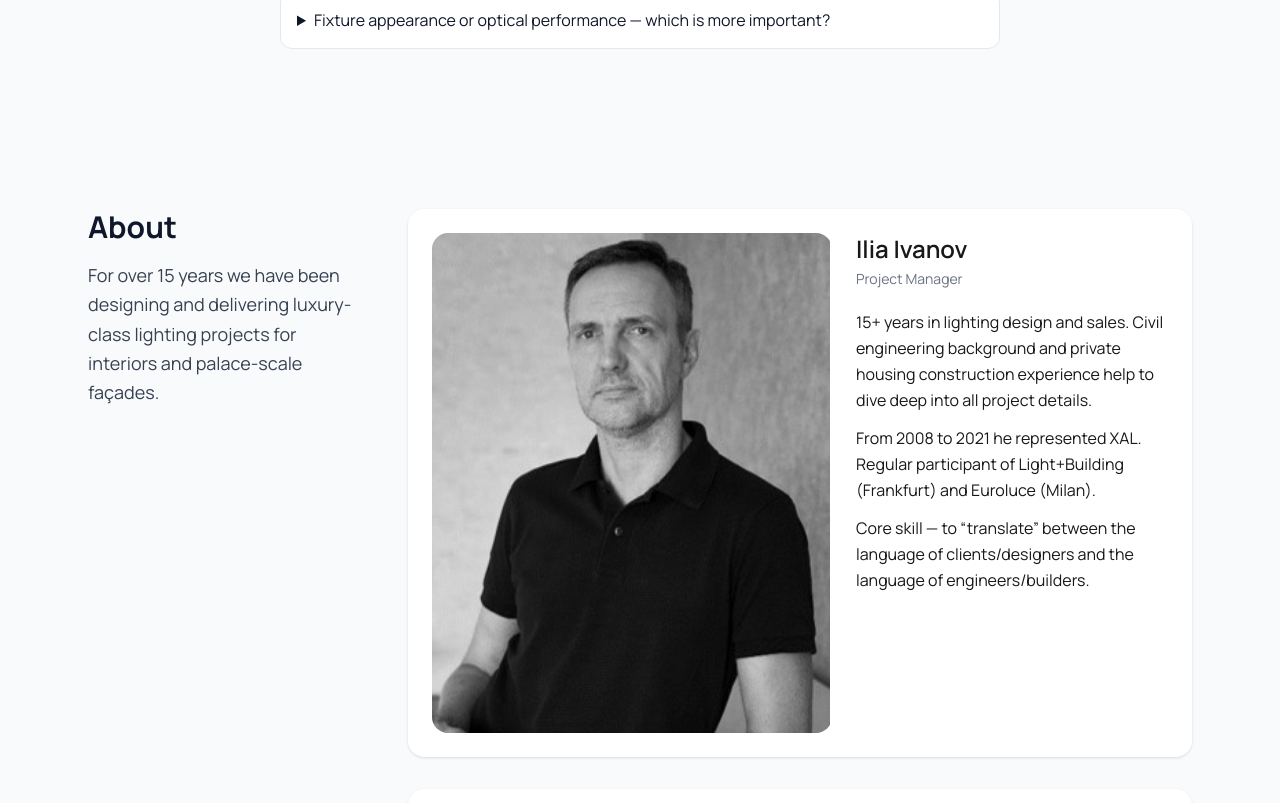
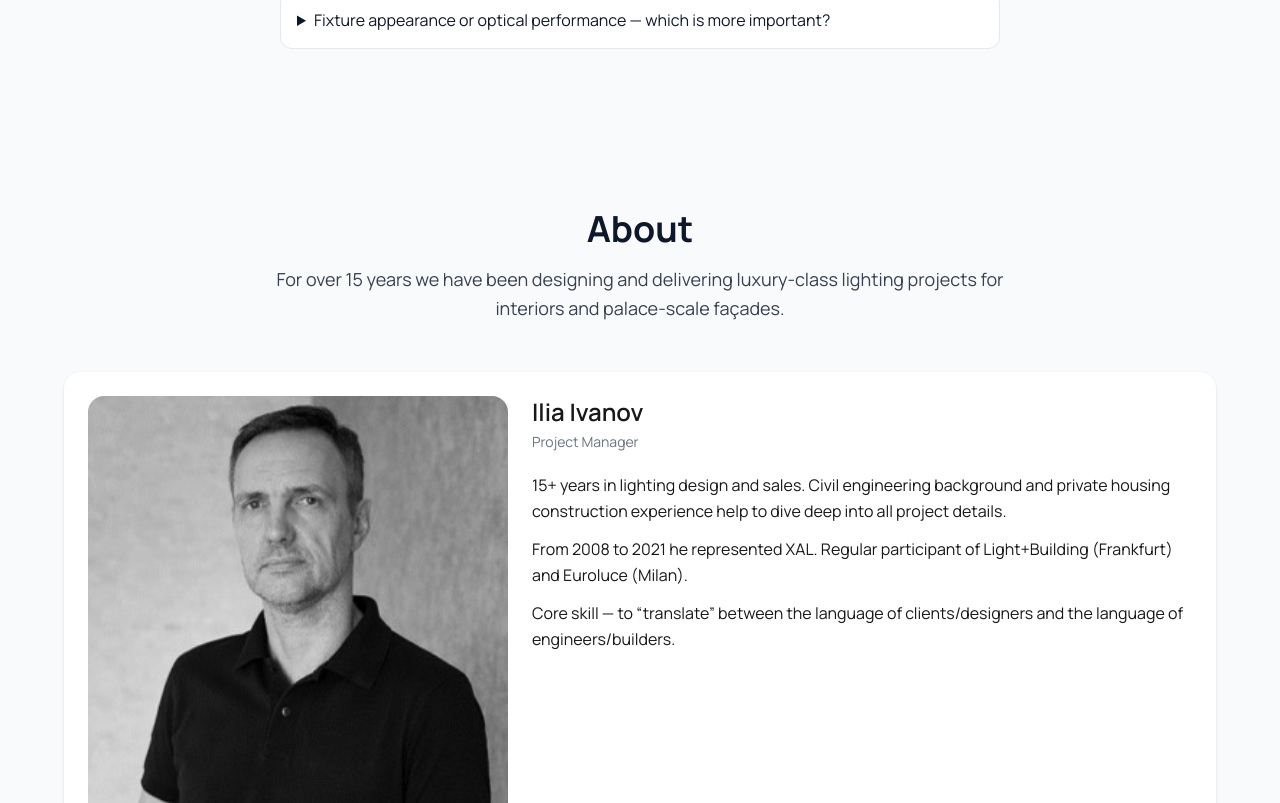
Before and after one commit to ilyaivanov239-rgb/GFLight, a Next.js app: page /en in a window 1280 px wide. Shown: the part 3217-4020 px from the top of the page. Built offline with nearby package versions, Linux system fonts and the light colour scheme.

Commit message:
Update page.tsx

```diff
--- a/app/[lang]/page.tsx
+++ b/app/[lang]/page.tsx
@@ -484,11 +484,12 @@ const SOCIAL = [
       </section>
 
       {/* ABOUT */}
-      <section id="about" className="scroll-mt-24 py-20 px-6 max-w-6xl mx-auto">
-        <div className="grid grid-cols-1 lg:grid-cols-[280px,1fr] gap-10 items-start">
-          {/* ЛЕВО */}
-          <div className="text-left">
-            <h2 className="text-3xl font-bold mb-4">{lang === 'en' ? 'About' : lang === 'pt' ? 'Sobre' : 'О нас'}</h2>
+<section id="about-section" className="scroll-mt-24 py-20 px-6">
+  {/* Вступление сверху по центру */}
+  <div className="max-w-3xl mx-auto text-center mb-12">
+    <h2 className="text-3xl md:text-4xl font-bold mb-4">
+      {lang === 'en' ? 'About' : lang === 'pt' ? 'Sobre' : 'О нас'}
+    </h2>
     <p className="text-gray-700 text-lg leading-relaxed">
       {lang === 'en' &&
         'For over 15 years we have been designing and delivering luxury-class lighting projects for interiors and palace-scale façades.'}
@@ -499,27 +500,26 @@ const SOCIAL = [
     </p>
   </div>
 
-          {/* ПРАВО */}
-          <div className="space-y-8">
+  {/* Карточки команды */}
+  <div className="space-y-8 max-w-6xl mx-auto">
     {PEOPLE.map((p) => (
       <article
         key={p.id}
-  className="grid md:grid-cols-[400px,1fr] gap-6 bg-white text-zinc-900 rounded-2xl p-5 md:p-6 shadow"
+        className="grid md:grid-cols-[420px,1fr] gap-6 bg-white text-zinc-900 rounded-2xl p-5 md:p-6 shadow"
       >
-  {/* Фото: одинаковое окно и одинаковый кроп для всех */}
-  <figure className="relative w-full aspect-[4/5] overflow-hidden rounded-2xl">
+        {/* Фото со строгим кропом внутри скруглений */}
+        <figure className="relative w-full aspect-[3/4] md:aspect-[4/5] overflow-hidden rounded-2xl">
           <img
             src={p.photo}
             alt={`${getName(p, lang)}, ${getRole(p, lang)}`}
-    /* важное: абсолютное позиционирование + небольшой «bleed», чтобы не было полос */
-    className={`absolute inset-0 block h-[101%] w-[101%] -left-[0.5%] -top-[0.5%] object-cover ${p.imgClass ?? ''}`}
+            className={`h-full w-full object-cover ${p.imgClass ?? ''}`}
             style={p.imgStyle}
             loading="lazy"
             decoding="async"
           />
         </figure>
 
-  {/* Текст */}
+        {/* Текстовая часть */}
         <div>
           <h3 className="text-2xl font-semibold mb-1">{getName(p, lang)}</h3>
           <div className="text-sm text-gray-500 mb-5">{getRole(p, lang)}</div>
@@ -531,12 +531,10 @@ const SOCIAL = [
           ))}
         </div>
       </article>
-
-
     ))}
   </div>
-        </div>
 </section>
+
 
       {/* ---------- CONTACT ---------- */}
 <section id="contact" className="py-20 px-6 max-w-6xl mx-auto text-center">
```
Lines whose indentation alone changed are shown as unchanged.
